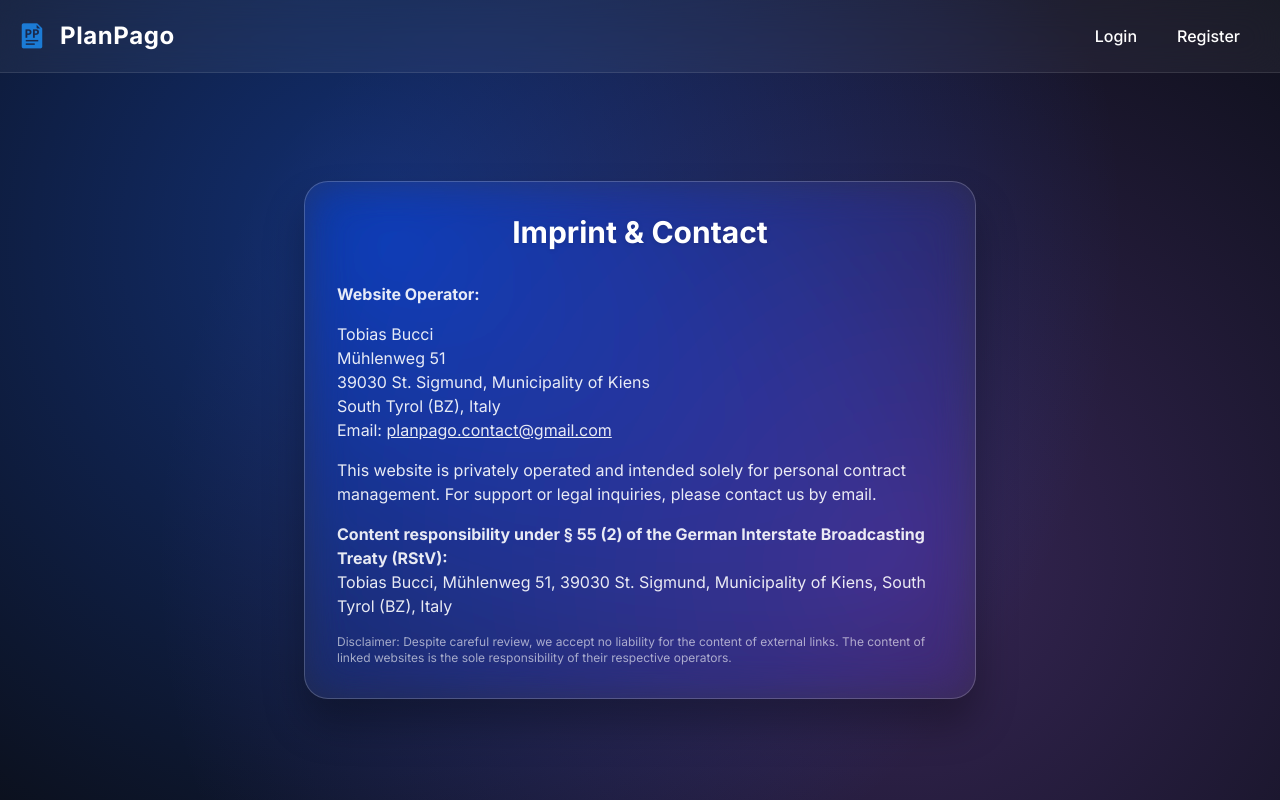
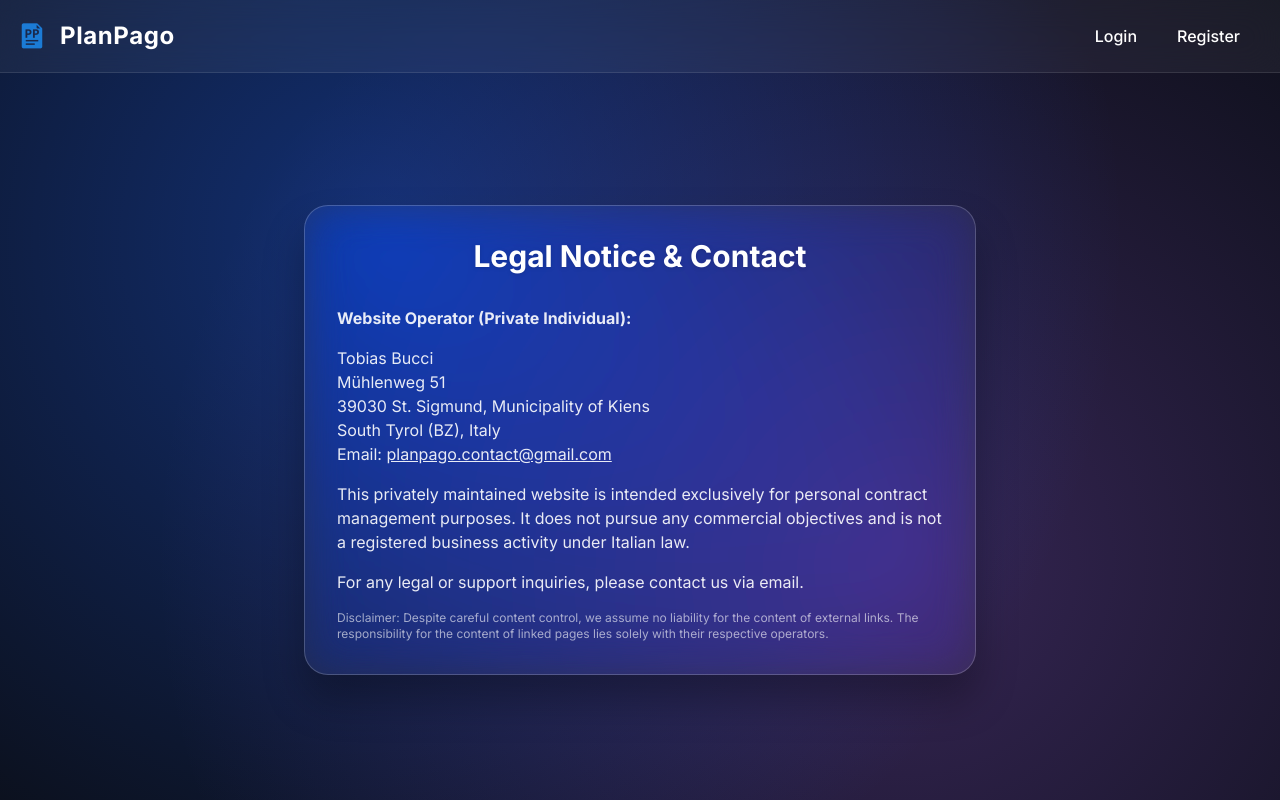
Before and after one commit to Tobias-Bucci/PlanPago, a React (Create React App) app in the folder frontend/: page /impressum in a window 1280 px wide. Built offline with nearby package versions, Linux system fonts and the light colour scheme; no server answers.

Commit message:
italian imprint

```diff
--- a/frontend/src/pages/Impressum.jsx
+++ b/frontend/src/pages/Impressum.jsx
@@ -2,9 +2,9 @@ export default function Impressum() {
     return (
         <div className="min-h-screen flex items-center justify-center p-4 pt-24">
             <div className="glass-card w-full max-w-2xl p-8 animate-pop">
-                <h1 className="text-3xl font-bold mb-8 text-center text-white drop-shadow">Imprint & Contact</h1>
+                <h1 className="text-3xl font-bold mb-8 text-center text-white drop-shadow">Legal Notice & Contact</h1>
                 <div className="prose prose-invert max-w-none text-white/90 space-y-4">
-                    <p><strong>Website Operator:</strong></p>
+                    <p><strong>Website Operator (Private Individual):</strong></p>
                     <p>
                         Tobias Bucci<br />
                         Mühlenweg 51<br />
@@ -13,16 +13,15 @@ export default function Impressum() {
                         Email: <a href="mailto:planpago.contact@gmail.com" className="underline">planpago.contact@gmail.com</a>
                     </p>
                     <p>
-                        This website is privately operated and intended solely for personal contract management.
-                        For support or legal inquiries, please contact us by email.
+                        This privately maintained website is intended exclusively for personal contract management purposes.
+                        It does not pursue any commercial objectives and is not a registered business activity under Italian law.
                     </p>
                     <p>
-                        <strong>Content responsibility under § 55 (2) of the German Interstate Broadcasting Treaty (RStV):</strong><br />
-                        Tobias Bucci, Mühlenweg 51, 39030 St. Sigmund, Municipality of Kiens, South Tyrol (BZ), Italy
+                        For any legal or support inquiries, please contact us via email.
                     </p>
                     <p className="text-xs text-white/60">
-                        Disclaimer: Despite careful review, we accept no liability for the content of external links.
-                        The content of linked websites is the sole responsibility of their respective operators.
+                        Disclaimer: Despite careful content control, we assume no liability for the content of external links.
+                        The responsibility for the content of linked pages lies solely with their respective operators.
                     </p>
                 </div>
             </div>
```
